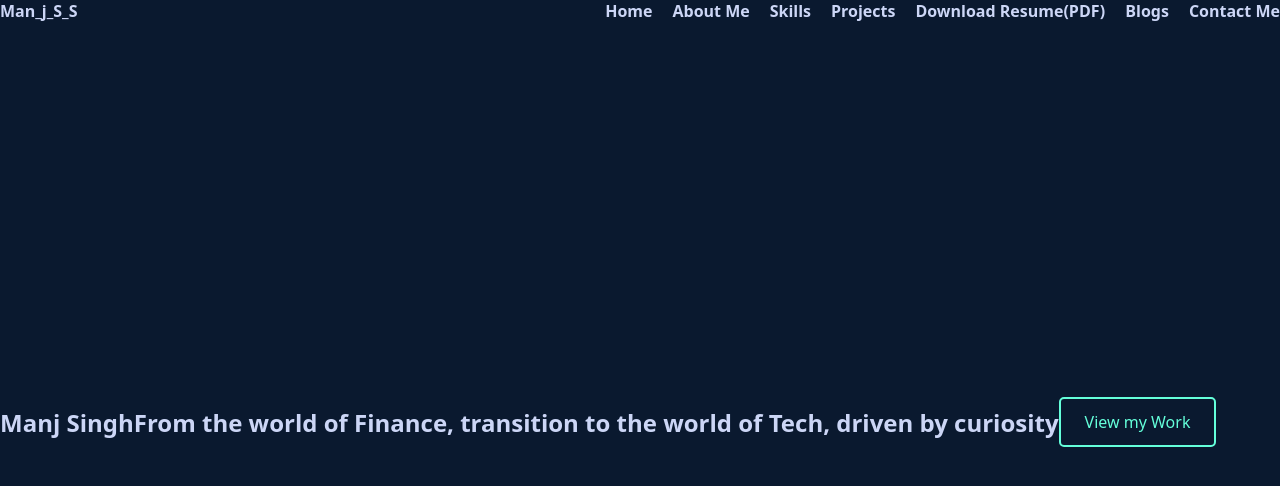
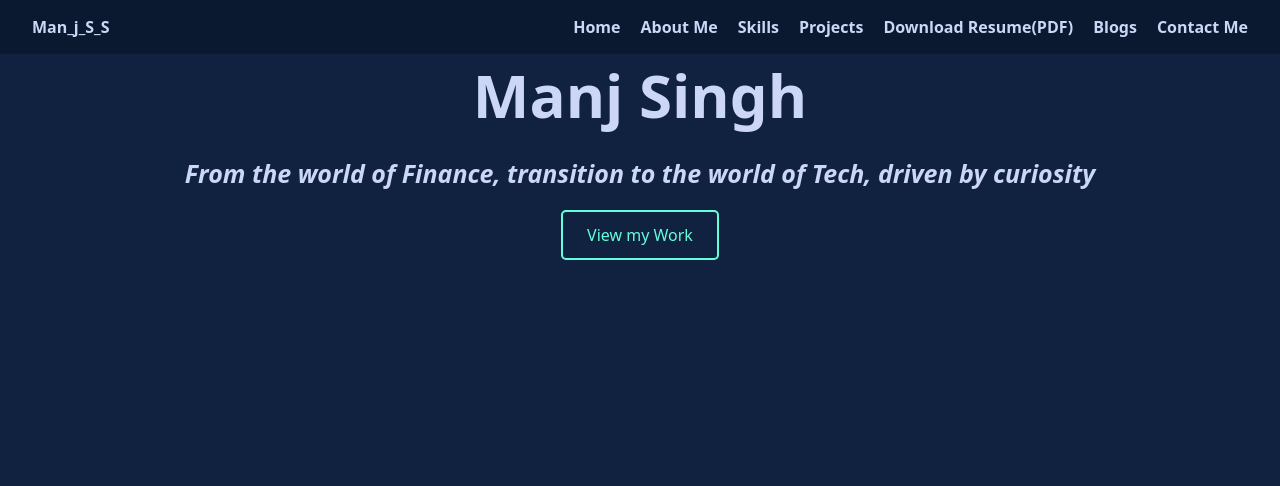
Before and after one commit to man-j-s/manjs-dev-portfolio, a React app: page / in a window 1280 px wide. Shown: the top 486 px of the page. Built offline with nearby package versions, Linux system fonts and the light colour scheme; the HTML template or start-up script is replaced by a standard one.

Commit message:
Add sticky navbar and fix Hero typography and spacing

```diff
--- a/src/components/Hero/Hero.css
+++ b/src/components/Hero/Hero.css
@@ -2,8 +2,12 @@
     display:flex;
     place-items: center;
     min-height: 100dvh;
-    background-color: #0a192f;
+    /* background-color: #0a192f; */
+    background-color: #112240;
     color: #ccd6f6;
+    flex-direction: column;
+    text-align: center;
+    gap: 20px;
 }
 
 .hero a{
@@ -21,3 +25,12 @@
     color: #0a192f;
     box-shadow: 0 0 15px #64ffda;
 }
+
+.hero h1{
+    font-size: 60px;
+}
+
+.hero h2{
+    font-size: 25px;
+    font-style: italic;
+}
--- a/src/components/Navbar/Navbar.css
+++ b/src/components/Navbar/Navbar.css
@@ -3,8 +3,12 @@
     justify-content: space-between;
     color: #ccd6f6;
     background-color: #0a192f;
+    /* background-color: #112240; */
     align-items: center;
     font-weight: bold;
+    padding: 16px 32px;
+    position: sticky;
+    top: 0;
 }
 
 .navbar ul{
```
